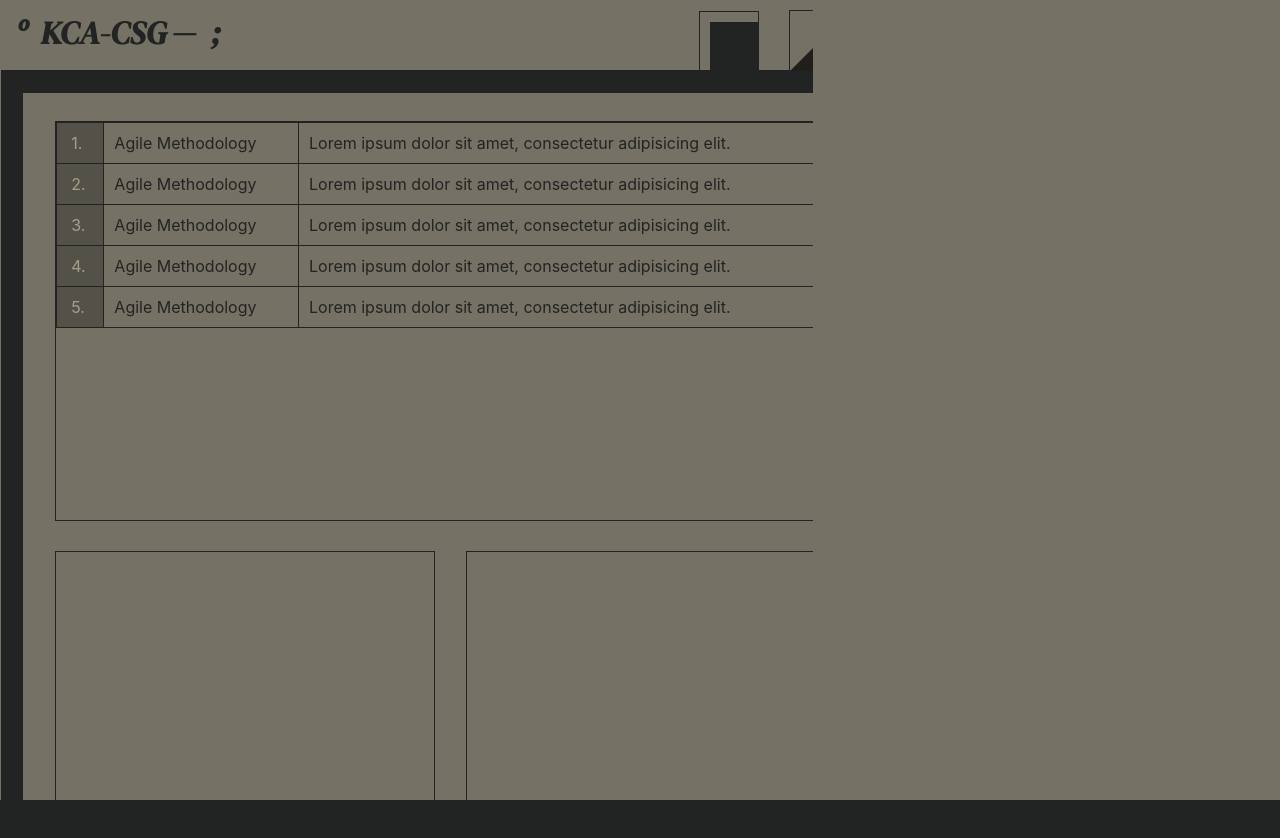
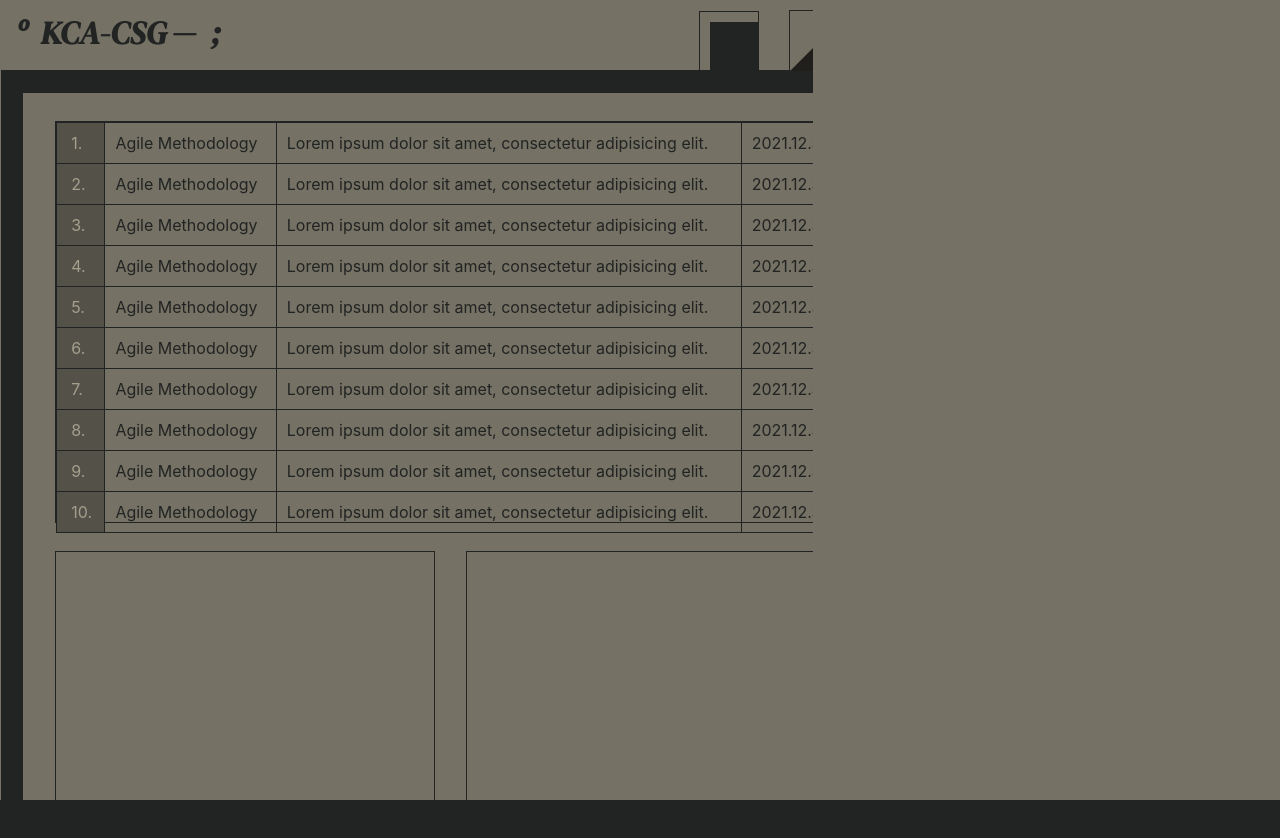
Before and after one commit to codepark-kr/KCA-CSG-API-Server, a React app in the folder src/main/frontend/: page / in a window 1280 px wide. Shown: the top 838 px of the page. Built offline with nearby package versions, Linux system fonts and the light colour scheme; a web font is replaced by a local one.

Commit message:
[STY] Add hover-effect on recentTwins list

```diff
--- a/src/main/frontend/src/assets/styles/global.scss
+++ b/src/main/frontend/src/assets/styles/global.scss
@@ -66,11 +66,13 @@ h2 { text-transform: uppercase; }
 .write-dropdown > ul { border: 2px solid teal; margin-left: -20px; }
 .write-dropdown > ul li { line-height: 1.4; font-weight: lighter; }
 
-.recentTwins { width: 980px; height: 400px; position: absolute; top: 120px; border: 1px solid var(--dusty-black); margin-left: calc(50% - 1024px / 2);}
+.recentTwins { width: 980px; height: 402px; position: absolute; top: 120px; border: 1px solid var(--dusty-black); margin-left: calc(50% - 1024px / 2);}
 .recentTwins table tr td { font-width: lighter; color: var(--dusty-black); border: 1px solid var(--dusty-black); text-align: justify; padding: 10px; }
+.recentTwins table tr td:hover { font-style: italic; background: var(--dusty-darkgray); color: var(--dusty-pearl) !important; }
 .recentTwins table{ border-collapse: collapse; border: 1px solid var(--dusty-black); width: 100%; }
+
 .twinsIndex { background: var(--dusty-darkgray); color: var(--dusty-pearl) !important; }
-
+.wipTwins { background: var(--dusty-darkgray); }
 
 .recentBooks { width: 380px; height: 600px; position: absolute; top: 550px; border: 1px solid var(--dusty-black); margin-left: calc(50% - 1024px / 2); }
 .recentShorties { width: 568px; height: 600px; position: absolute; top: 550px; border: 1px solid var(--dusty-black); margin-left: calc(100% - 1290px / 2); }
--- a/src/main/frontend/src/components/TestComponent.js
+++ b/src/main/frontend/src/components/TestComponent.js
@@ -15,13 +15,15 @@ const TestComponent=()=>{
                             <td>Agile Methodology</td>
                             <td>Lorem ipsum dolor sit amet, consectetur adipisicing elit.</td>
                             <td>2021.12.30</td>
-                            <td>(WIP)</td>
+                            <td>1 days ago</td>
+                            <td className="wipTwins">(WIP)</td>
                         </tr>
                         <tr>
                             <td className="twinsIndex">&nbsp;2.</td>
                             <td>Agile Methodology</td>
                             <td>Lorem ipsum dolor sit amet, consectetur adipisicing elit.</td>
                             <td>2021.12.30</td>
+                            <td>4 days ago</td>
                             <td>(Done)</td>
                         </tr>
                         <tr>
@@ -29,13 +31,15 @@ const TestComponent=()=>{
                             <td>Agile Methodology</td>
                             <td>Lorem ipsum dolor sit amet, consectetur adipisicing elit.</td>
                             <td>2021.12.30</td>
-                            <td>(WIP)</td>
+                            <td>1 days ago</td>
+                            <td className="wipTwins">(WIP)</td>
                         </tr>
                         <tr>
                             <td className="twinsIndex">&nbsp;4.</td>
                             <td>Agile Methodology</td>
                             <td>Lorem ipsum dolor sit amet, consectetur adipisicing elit.</td>
                             <td>2021.12.30</td>
+                            <td>4 days ago</td>
                             <td>(Done)</td>
                         </tr>
                         <tr>
@@ -43,6 +47,47 @@ const TestComponent=()=>{
                             <td>Agile Methodology</td>
                             <td>Lorem ipsum dolor sit amet, consectetur adipisicing elit.</td>
                             <td>2021.12.30</td>
+                            <td>4 days ago</td>
+                            <td>(Done)</td>
+                        </tr>
+                        <tr>
+                            <td className="twinsIndex">&nbsp;6.</td>
+                            <td>Agile Methodology</td>
+                            <td>Lorem ipsum dolor sit amet, consectetur adipisicing elit.</td>
+                            <td>2021.12.30</td>
+                            <td>4 days ago</td>
+                            <td>(Done)</td>
+                        </tr>
+                        <tr>
+                            <td className="twinsIndex">&nbsp;7.</td>
+                            <td>Agile Methodology</td>
+                            <td>Lorem ipsum dolor sit amet, consectetur adipisicing elit.</td>
+                            <td>2021.12.30</td>
+                            <td>4 days ago</td>
+                            <td>(Done)</td>
+                        </tr>
+                        <tr>
+                            <td className="twinsIndex">&nbsp;8.</td>
+                            <td>Agile Methodology</td>
+                            <td>Lorem ipsum dolor sit amet, consectetur adipisicing elit.</td>
+                            <td>2021.12.30</td>
+                            <td>4 days ago</td>
+                            <td>(Done)</td>
+                        </tr>
+                        <tr>
+                            <td className="twinsIndex">&nbsp;9.</td>
+                            <td>Agile Methodology</td>
+                            <td>Lorem ipsum dolor sit amet, consectetur adipisicing elit.</td>
+                            <td>2021.12.30</td>
+                            <td>2 days ago</td>
+                            <td>(Done)</td>
+                        </tr>
+                        <tr>
+                            <td className="twinsIndex">&nbsp;10.</td>
+                            <td>Agile Methodology</td>
+                            <td>Lorem ipsum dolor sit amet, consectetur adipisicing elit.</td>
+                            <td>2021.12.30</td>
+                            <td>2 days ago</td>
                             <td>(Done)</td>
                         </tr>
                     </table>
```
